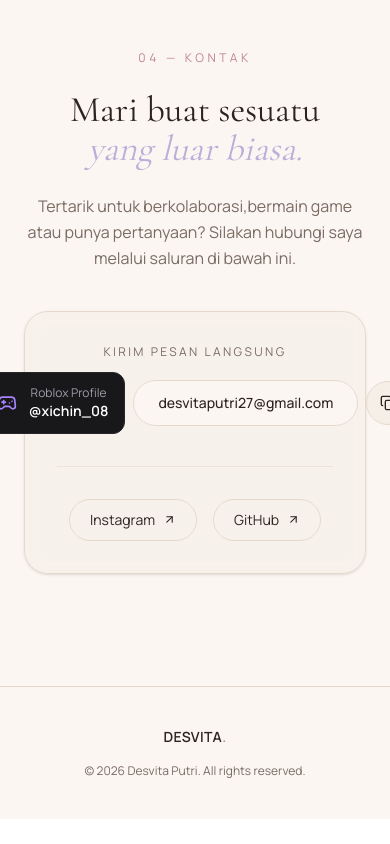
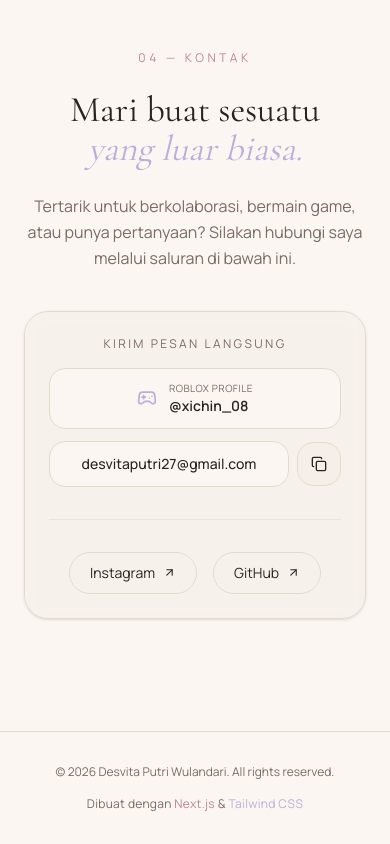
Before and after one commit to vitacantikbanget/portofolio, a Next.js app: page / in a window 390 px wide. Shown: the part 6953-7797 px from the top of the page. Before the commit the page ends 7772 px from the top, so only its background shows below. Built offline with nearby package versions, Linux system fonts and the light colour scheme.

Commit message:
fix: responsive contact section layout

```diff
--- a/src/app/page.tsx
+++ b/src/app/page.tsx
@@ -805,46 +805,55 @@
 
         <Reveal delay={200}>
           <p className="mt-6 max-w-md mx-auto leading-relaxed text-[var(--text-soft)]">
-            Tertarik untuk berkolaborasi,bermain game atau punya pertanyaan? Silakan hubungi saya melalui saluran di bawah ini.
+            Tertarik untuk berkolaborasi, bermain game, atau punya pertanyaan? Silakan hubungi saya melalui saluran di bawah ini.
           </p>
         </Reveal>
 
         <Reveal delay={300} className="mt-10">
-          <div className="mx-auto flex max-w-2xl flex-col items-center gap-6 rounded-3xl border border-[var(--border)] bg-[var(--card)]/60 p-8 backdrop-blur-sm shadow-sm md:p-10">
-            <div className="flex flex-col items-center gap-3">
+          <div className="mx-auto flex max-w-2xl flex-col items-center gap-6 rounded-3xl border border-[var(--border)] bg-[var(--card)]/60 p-6 backdrop-blur-sm shadow-sm md:p-10">
+            <div className="flex w-full flex-col items-center gap-4">
               <span className="text-xs tracking-[0.2em] text-[var(--text-soft)] uppercase">Kirim Pesan Langsung</span>
-              <div className="flex items-center gap-2">
+
+              {/* Layout Flex Vertikal di Mobile, Horizontal di Desktop */}
+              <div className="flex w-full flex-col md:flex-row items-center justify-center gap-3">
+
+                {/* Tombol Roblox */}
                 <a
                   href="https://www.roblox.com/id/users/10379311741/profile"
                   target="_blank"
                   rel="noopener noreferrer"
-  className="flex items-center gap-3 px-4 py-3 bg-zinc-900 border border-zinc-800 rounded-xl hover:border-violet-500 transition-all text-white group"
+                  className="flex w-full md:w-auto items-center justify-center gap-3 px-5 py-3 rounded-2xl border border-[var(--border)] bg-[var(--bg)] transition-all hover:border-[var(--accent)] group"
                 >
-  <Gamepad2 className="w-5 h-5 text-violet-400 group-hover:scale-110 transition-transform" />
-  <div>
-    <p className="text-xs text-zinc-400">Roblox Profile</p>
-    <p className="text-sm font-semibold">@xichin_08</p>
+                  <Gamepad2 className="w-5 h-5 text-[var(--accent-2)] group-hover:scale-110 transition-transform" />
+                  <div className="text-left">
+                    <p className="text-[10px] text-[var(--text-soft)] uppercase tracking-wider">Roblox Profile</p>
+                    <p className="text-sm font-semibold text-[var(--text)]">@xichin_08</p>
                   </div>
                 </a>
+
+                {/* Container Email & Copy */}
+                <div className="flex w-full md:w-auto items-center gap-2">
                   <a
                     href={`mailto:${emailAddress}`}
-                  className="flex items-center gap-3 rounded-full border border-[var(--border)] bg-[var(--bg)] px-6 py-3 text-sm font-medium text-[var(--text)] transition-all hover:border-[var(--accent)]"
+                    className="flex-1 md:flex-initial text-center rounded-2xl border border-[var(--border)] bg-[var(--bg)] px-5 py-3 text-sm font-medium text-[var(--text)] transition-all hover:border-[var(--accent)] truncate"
                   >
                     {emailAddress}
                   </a>
                   <button
                     onClick={handleCopyEmail}
                     aria-label="Salin email"
-                  className="flex h-11 w-11 items-center justify-center rounded-full border border-[var(--border)] bg-[var(--card)] text-[var(--text)] transition-all hover:border-[var(--accent)] hover:scale-105"
+                    className="flex h-11 w-11 shrink-0 items-center justify-center rounded-2xl border border-[var(--border)] bg-[var(--card)] text-[var(--text)] transition-all hover:border-[var(--accent)] hover:scale-105"
                   >
                     {copied ? <Check size={16} className="text-emerald-500" /> : <Copy size={16} />}
                   </button>
                 </div>
 
               </div>
+            </div>
 
             <div className="w-full border-t border-[var(--border)]/60 my-2" />
 
+            {/* Link Sosmed */}
             <div className="flex flex-wrap justify-center gap-4 text-sm">
               <a
                 href="https://www.instagram.com/vitaaptri_wd?stkn=NTY3OTB3dWx1NHBj"
@@ -871,15 +880,11 @@
       </section>
 
       {/* ---------- Footer ---------- */}
-      <footer className="relative z-10 border-t border-[var(--border)] px-6 py-10 md:px-10">
-        <div className="mx-auto flex max-w-6xl flex-col items-center gap-4 text-center md:flex-row md:justify-between md:text-left">
-          <div>
-            <p className="text-sm font-semibold tracking-wide">
-              DESVITA<span className="text-[var(--accent)]">.</span>
-            </p>
-          </div>
-          <p className="text-xs text-[var(--text-soft)]">
-            © {new Date().getFullYear()} Desvita Putri. All rights reserved.
+      <footer className="relative z-10 border-t border-[var(--border)] py-8 text-center text-xs text-[var(--text-soft)]">
+        <div className="mx-auto flex max-w-6xl flex-col items-center justify-between gap-4 px-6 sm:flex-row">
+          <p>© {new Date().getFullYear()} Desvita Putri Wulandari. All rights reserved.</p>
+          <p className="tracking-wide">
+            Dibuat dengan <span className="text-[var(--accent)]">Next.js</span> & <span className="text-[var(--accent-2)]">Tailwind CSS</span>
           </p>
         </div>
       </footer>
```
Lines whose indentation alone changed are shown as unchanged.
